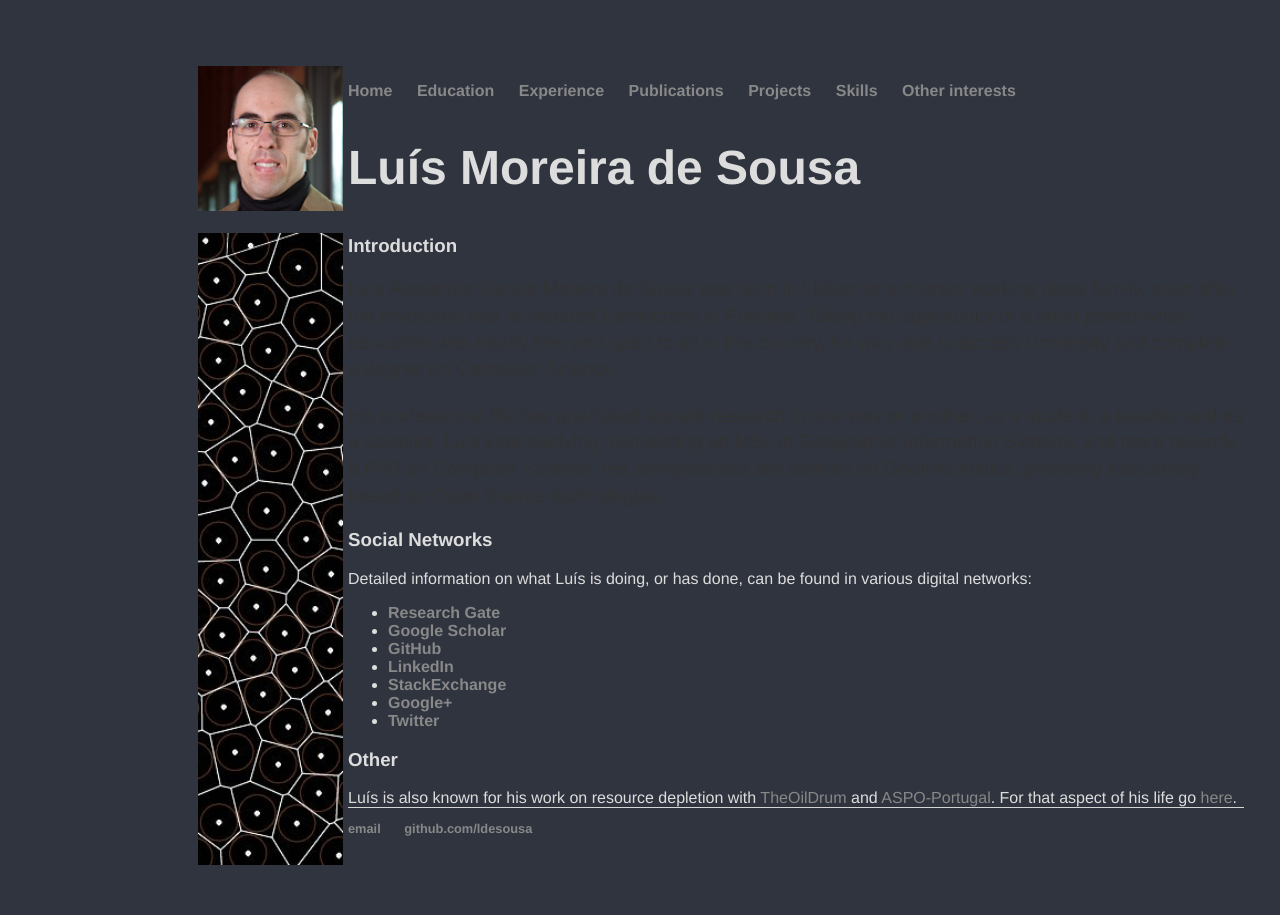
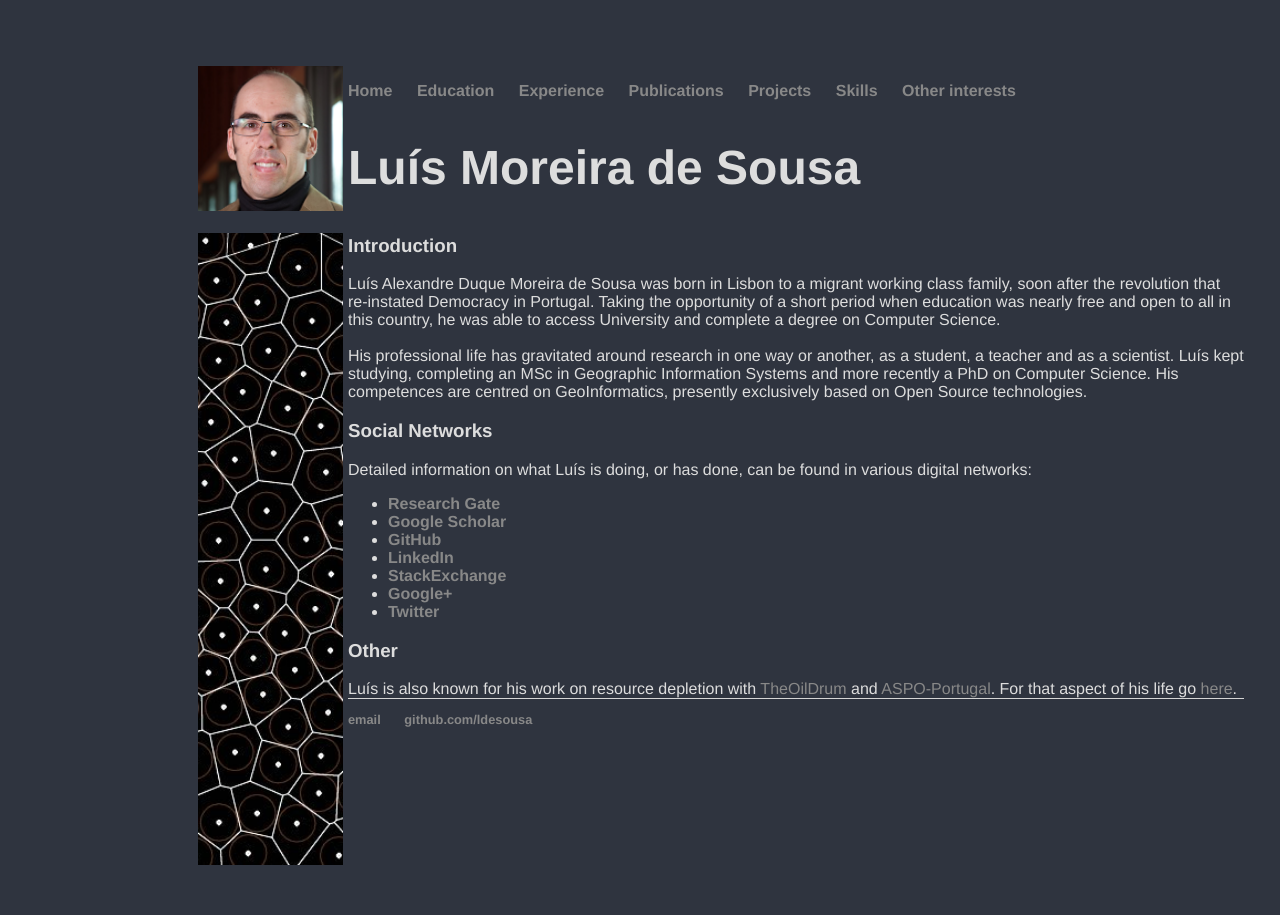
Before and after one commit to ldesousa/ldesousa.github.io, a Jekyll site: the page built from index.html, in a window 1280 px wide. Built offline with Jekyll 4.4.1, drawn with Linux system fonts in a browser that asks for light colours.

Commit message:
Replacing paragraphs in main page.

```diff
--- a/index.html
+++ b/index.html
@@ -7,17 +7,17 @@ title: Luís Moreira de Sousa
 
 	<h3>Introduction</h3>
 
-	<p>Luís Alexandre Duque Moreira de Sousa was born in Lisbon to a migrant working
+	Luís Alexandre Duque Moreira de Sousa was born in Lisbon to a migrant working
 	class family, soon after the revolution that re-instated Democracy in Portugal.
 	Taking the opportunity of a short period when education was nearly free and open
 	to all in this country, he was able to access University and complete a degree on
-	Computer Science.</p>
-
-	<p>His professional life has gravitated around research in one way or another,
+	Computer Science.
+	<br><br>
+	His professional life has gravitated around research in one way or another,
 	as a student, a teacher and as a scientist. Luís kept studying, completing an
 	MSc in Geographic Information Systems and more recently a PhD on Computer Science.
 	His competences are centred on GeoInformatics, presently exclusively based on
-	Open Source technologies.</p>
+	Open Source technologies.
 
 	<h3>Social Networks</h3>
 
```
